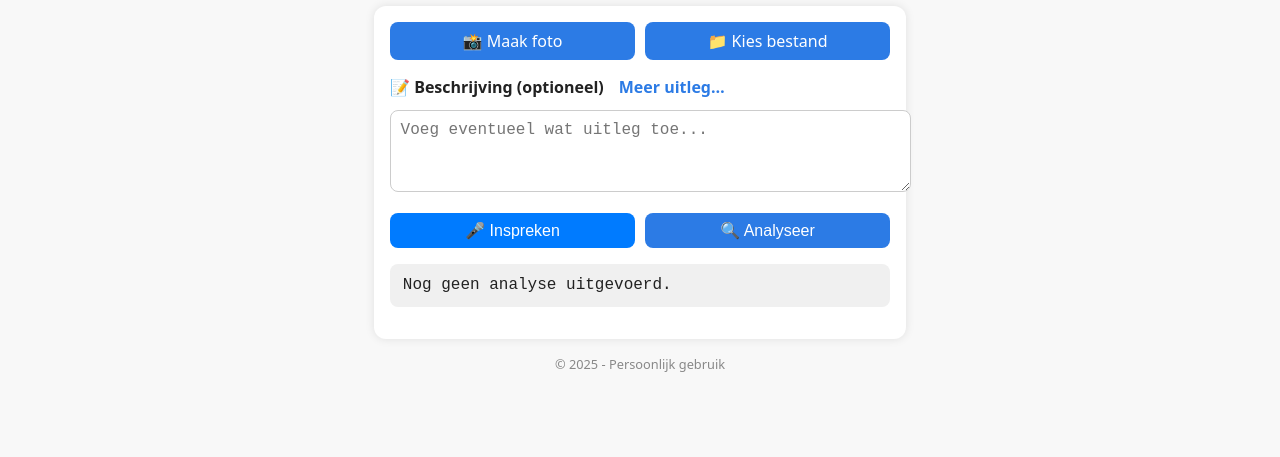
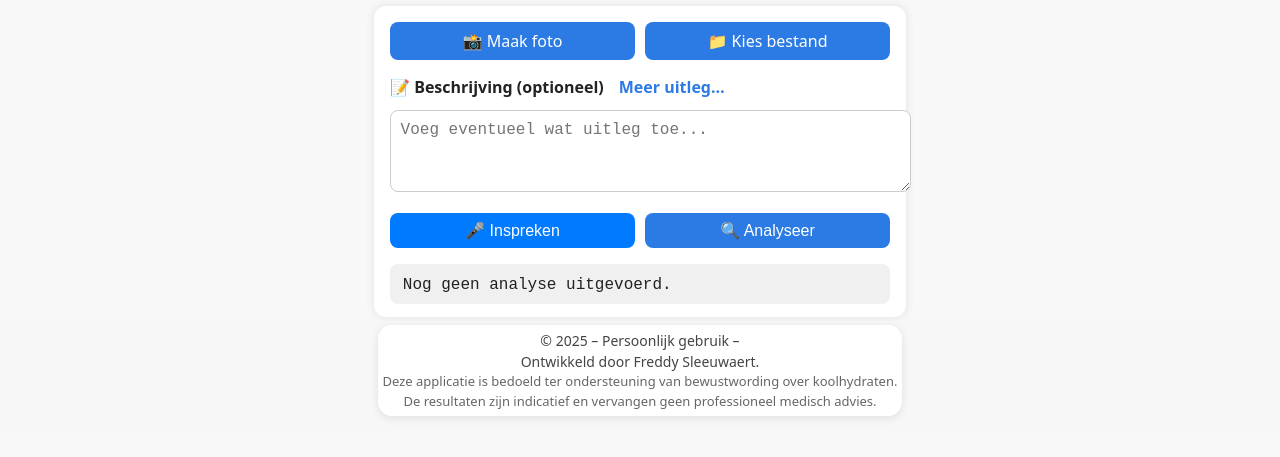
Before and after one commit to Fredje4711/carbo-app, a website: page index.html in a window 1280 px wide. Shown: the part 79-536 px from the top of the page. Drawn offline with Linux system fonts and the light colour scheme.

Commit message:
Add files via upload

```diff
--- a/index.html
+++ b/index.html
@@ -84,9 +84,18 @@
     </section>
   </main>
 
-  <footer>
-    <p>© 2025 - Persoonlijk gebruik</p>
-  </footer>
+  <footer class="app-footer">
+  <div class="footer-card">
+    <p>© 2025 – Persoonlijk gebruik –</p>
+	<p>Ontwikkeld door Freddy Sleeuwaert.</p>
+    <p class="disclaimer">
+      Deze applicatie is bedoeld ter ondersteuning van bewustwording over koolhydraten.<br>
+      De resultaten zijn indicatief en vervangen geen professioneel medisch advies.
+    </p>
+  </div>
+</footer>
+
+
 
   <script src="script.js?v=2"></script>
 
--- a/style.css
+++ b/style.css
@@ -196,3 +196,53 @@ footer {
 .close-popup:hover {
   color: #1b5fc2;
 }
+
+/* ---------- FOOTER ALS KAART (met subtiel randje en kleuraccent) ---------- */
+.app-footer {
+  display: flex;
+  justify-content: center;
+  padding: 15px;
+  background: #f7f7f7;                /* iets lichter grijs dan wit */
+  margin-top: 4px;    /* standaard was ± 30px door body of main-content */
+  padding-top: 4px;   /* subtiel, voor balans */
+}
+
+.footer-card {
+  background: #ffffff;
+  border-radius: 14px;
+  box-shadow: 0 2px 8px rgba(0,0,0,0.10);
+  padding: 5px 5px;
+  max-width: 600px;
+  text-align: center;
+  word-wrap: break-word;
+  transition: box-shadow 0.3s ease;
+}
+
+#resultText {
+  margin-bottom: -3px !important;
+  padding-bottom: 10px;
+}
+
+
+/* klein zweefeffect bij aanraken of hover */
+.footer-card:hover {
+  box-shadow: 0 3px 10px rgba(0,0,0,0.15);
+}
+
+.footer-card p {
+  margin: 0px 0;
+  line-height: 1.5;
+  color: #444;
+  font-size: 3.4vw;
+}
+
+.footer-card .disclaimer {
+  font-size: 3.2vw;
+  color: #666;
+}
+
+/* iets fijner op grotere schermen */
+@media (min-width: 600px) {
+  .footer-card p { font-size: 14px; }
+  .footer-card .disclaimer { font-size: 13px; }
+}
```
